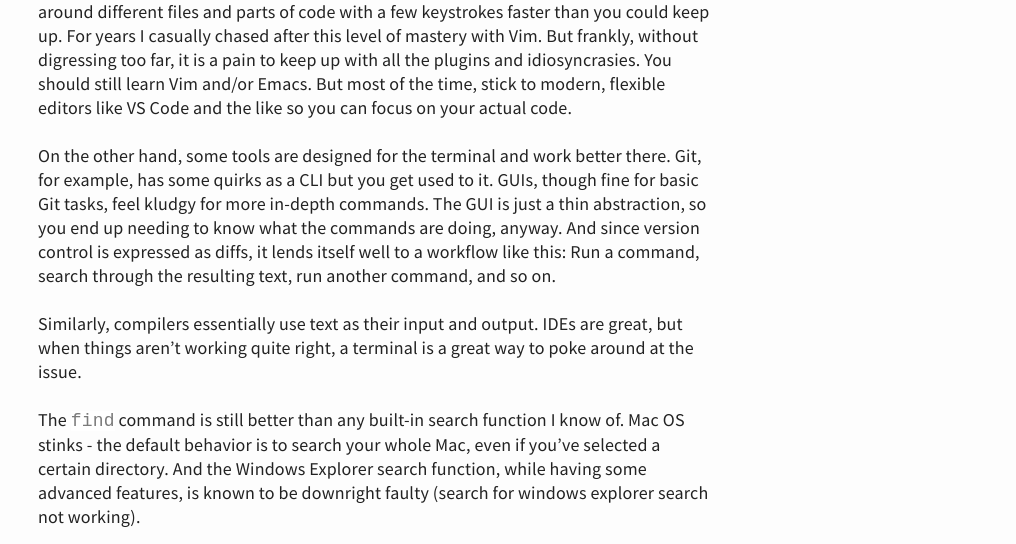
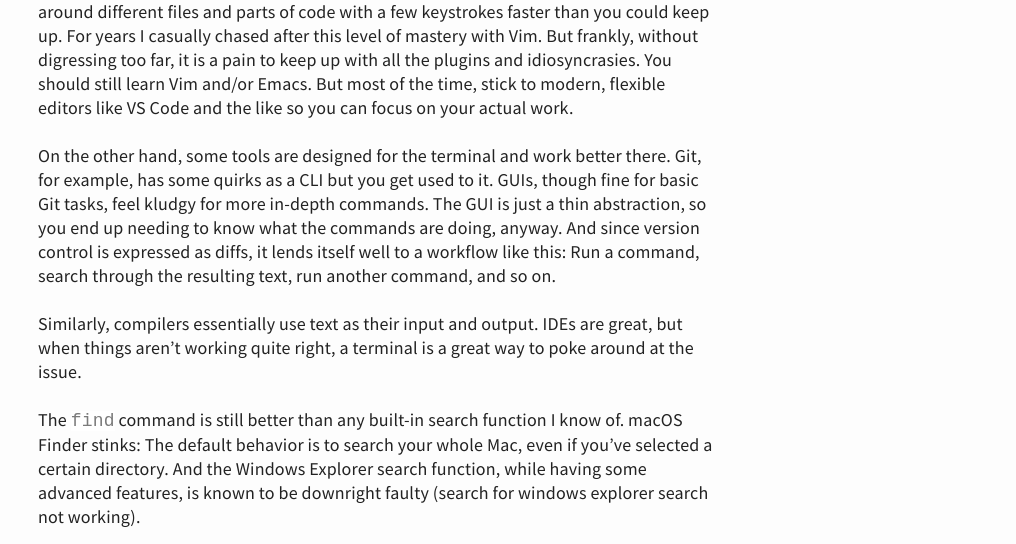
Before and after one commit to wonderley/wonderley.github.io, a Jekyll site: the page built from _posts/2019-03-20-terminal.md, in a window 1280 px wide and 900 px high, scrolled down 1434 px. Shown: the part 308-852 px from the top of the window, without its empty margins (264-1280 px from the left). Built offline with Jekyll 4.4.1, drawn with Linux system fonts in a browser that asks for light colours; some of the changed text lies outside the part shown.

Commit message:
Small fixes

```diff
--- a/_posts/2019-03-20-terminal.md
+++ b/_posts/2019-03-20-terminal.md
@@ -17,13 +17,13 @@ One reason terminals get a bad rap in some circles is that they have high learni
 
 But in return, you get a set of interoperable tools that can be really powerful. You can script repeated tasks and tie them together in interesting ways. You even develop muscle memory for tools that are especially useful to you, making them just as quick as any GUI.
 
-Some things suck. Text editing comes to mind, especially in comparison with modern IDEs. I once had a teacher with a perfectly configured Emacs environment. He could zip around different files and parts of code with a few keystrokes faster than you could keep up. For years I casually chased after this level of mastery with Vim. But frankly, without digressing too far, it is a pain to keep up with all the plugins and idiosyncrasies. You should still learn Vim and/or Emacs. But most of the time, stick to modern, flexible editors like VS Code and the like so you can focus on your actual code.
+Some things suck. Text editing comes to mind, especially in comparison with modern IDEs. I once had a teacher with a perfectly configured Emacs environment. He could zip around different files and parts of code with a few keystrokes faster than you could keep up. For years I casually chased after this level of mastery with Vim. But frankly, without digressing too far, it is a pain to keep up with all the plugins and idiosyncrasies. You should still learn Vim and/or Emacs. But most of the time, stick to modern, flexible editors like VS Code and the like so you can focus on your actual work.
 
 On the other hand, some tools are designed for the terminal and work better there. Git, for example, has some quirks as a CLI but you get used to it. GUIs, though fine for basic Git tasks, feel kludgy for more in-depth commands. The GUI is just a thin abstraction, so you end up needing to know what the commands are doing, anyway. And since version control is expressed as diffs, it lends itself well to a workflow like this: Run a command, search through the resulting text, run another command, and so on.
 
 Similarly, compilers essentially use text as their input and output. IDEs are great, but when things aren't working quite right, a terminal is a great way to poke around at the issue.
 
-The `find` command is still better than any built-in search function I know of. Mac OS stinks - the default behavior is to search your whole Mac, even if you’ve selected a certain directory. And the Windows Explorer search function, while having some advanced features, is known to be downright faulty (search for windows explorer search not working).
+The `find` command is still better than any built-in search function I know of. macOS Finder stinks: The default behavior is to search your whole Mac, even if you’ve selected a certain directory. And the Windows Explorer search function, while having some advanced features, is known to be downright faulty (search for windows explorer search not working).
 
 Compared with their GUI counterparts, command line utilities also tend to be more transparent. You can see what your commands are doing and configure the output to be more or less verbose. And you can take that output and do something else with it on the fly, connecting it as the input to another command.
 
```
Also changed, not shown: assets/images/2019-03-20-terminal/Terminal.png.
